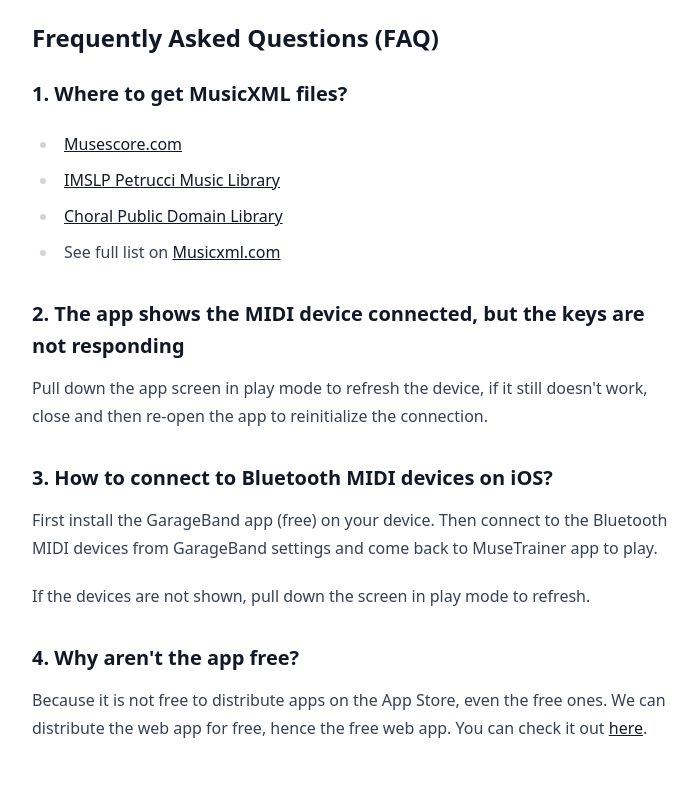
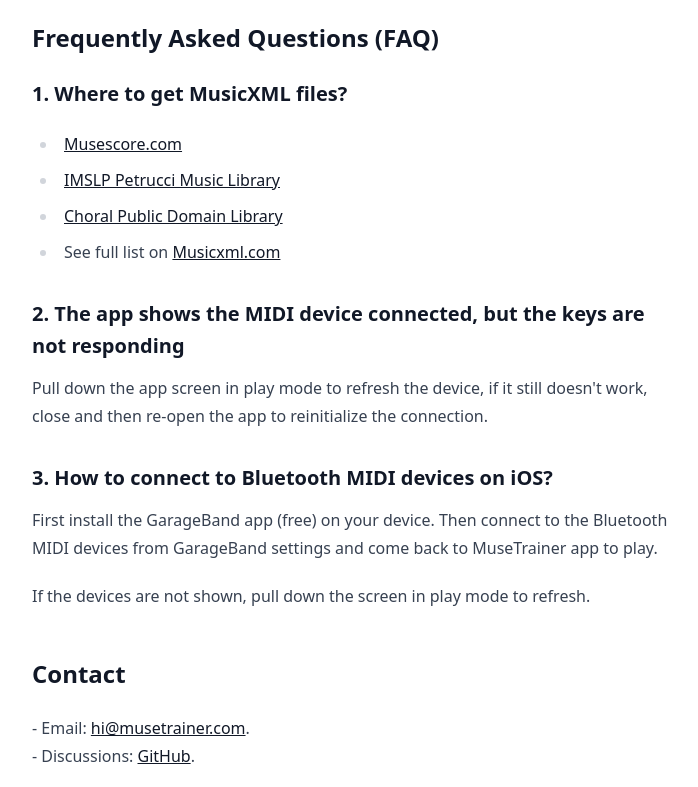
Before and after one commit to musetrainer/help, a website: page support.html in a window 1280 px wide. Shown: the part 98-885 px from the top of the page, without its empty margins (288-986 px from the left). Drawn offline with Linux system fonts and the light colour scheme.

Commit message:
Update support.html

```diff
--- a/support.html
+++ b/support.html
@@ -39,9 +39,6 @@
       <p>First install the GarageBand app (free) on your device. Then connect to the Bluetooth MIDI devices from GarageBand settings and come back to MuseTrainer app to play.</p>
       <p>If the devices are not shown, pull down the screen in play mode to refresh.</p>
 
-      <h3>4. Why aren't the app free?</h3>
-      <p>Because it is not free to distribute apps on the App Store, even the free ones. We can distribute the web app for free, hence the free web app. You can check it out <a href="https://app.musetrainer.com">here</a>.</p>
-
       <h2>Contact</h2>
       <p>
         - Email: <a href="mailto:hi@musetrainer.com">hi@musetrainer.com</a>.<br />
```
